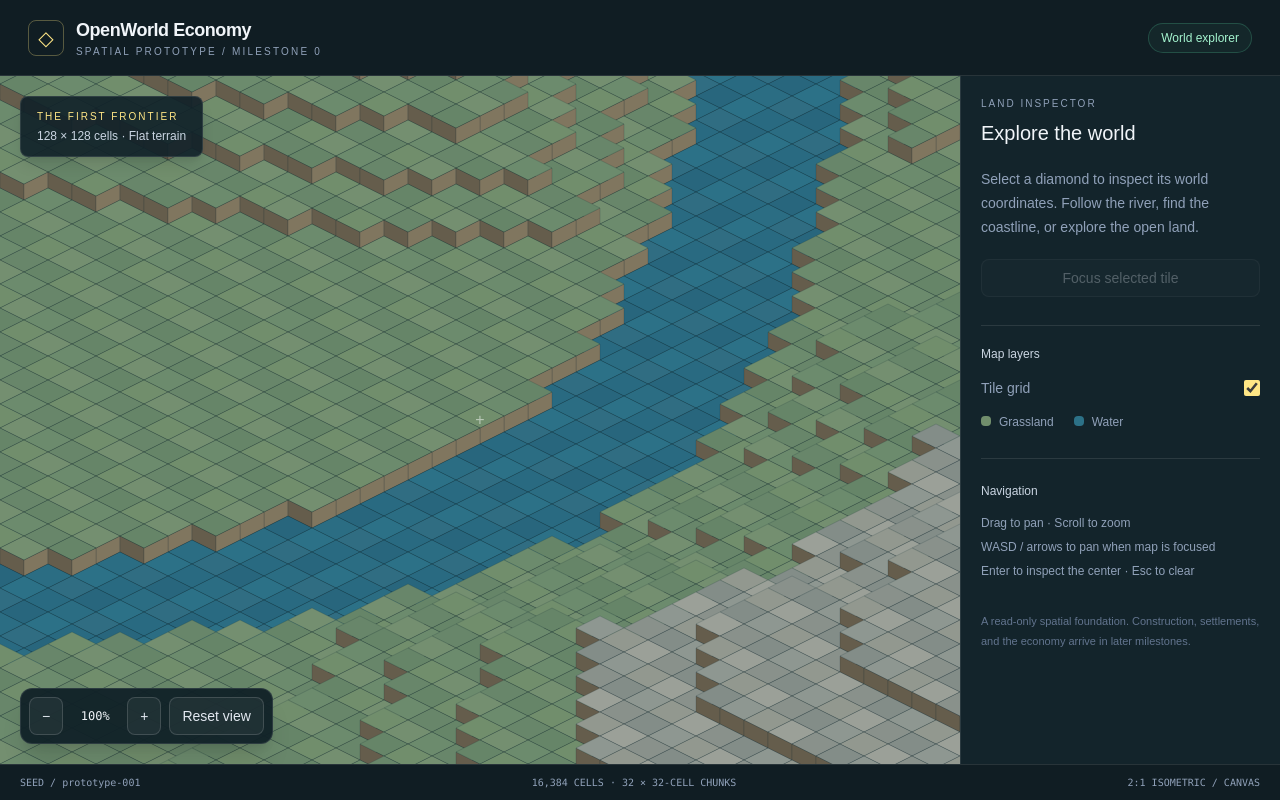
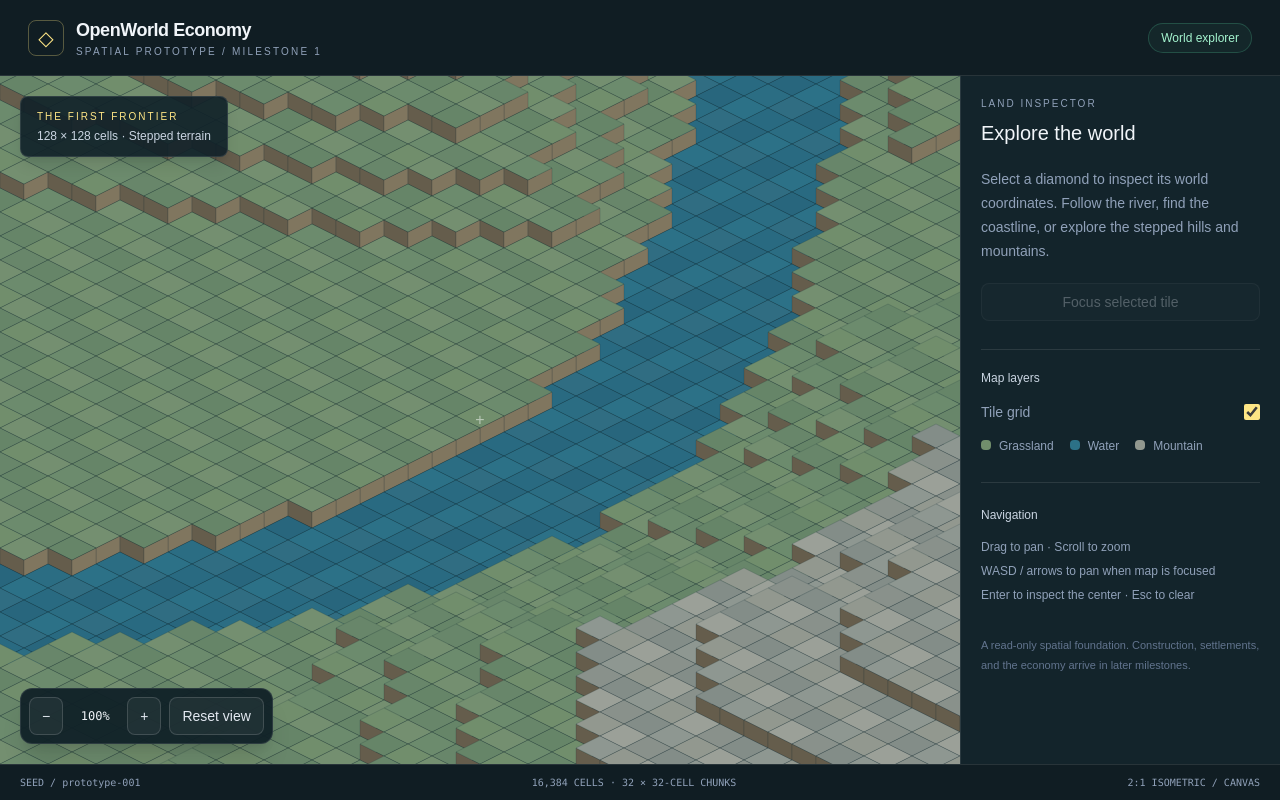
Before and after one commit to J0hnux/iconomy, a Next.js app: page / in a window 1280 px wide. Built offline with nearby package versions, Linux system fonts and the light colour scheme.

Commit message:
feat(map): inspect and focus elevated terrain

```diff
--- a/presentation/world/world-map.tsx
+++ b/presentation/world/world-map.tsx
@@ -2,7 +2,7 @@
 
 import { useEffect, useRef, useState } from "react";
 import { chunkOf, type SurfaceCell, type WorldSnapshot } from "@/world/domain/world";
-import { panCamera, pickCell, zoomCamera, type Camera, type Viewport } from "./projection";
+import { focusCell, panCamera, pickCell, zoomCamera, type Camera, type Viewport } from "./projection";
 import { drawWorld } from "./render";
 
 const button = "rounded-lg border border-white/15 bg-white/5 px-3 py-2 text-sm text-slate-200 transition hover:bg-white/15 focus-visible:outline-2 focus-visible:outline-amber-200 disabled:opacity-30";
@@ -59,7 +59,7 @@ export default function WorldMap({ world }: { world: WorldSnapshot }) {
   return (
     <main className="flex h-dvh min-h-[520px] flex-col overflow-hidden bg-[#101f25] font-sans text-slate-100">
       <header className="z-10 flex flex-wrap items-center justify-between gap-3 border-b border-white/10 bg-[#101d23] px-5 py-4 sm:px-7">
-        <div className="flex items-center gap-3"><span className="flex size-9 items-center justify-center rounded-lg border border-amber-200/30 text-xl text-amber-200" aria-hidden="true">◇</span><div><h1 className="text-lg font-semibold tracking-tight">OpenWorld Economy</h1><p className="text-[10px] uppercase tracking-[0.22em] text-slate-400">Spatial prototype / Milestone 0</p></div></div>
+        <div className="flex items-center gap-3"><span className="flex size-9 items-center justify-center rounded-lg border border-amber-200/30 text-xl text-amber-200" aria-hidden="true">◇</span><div><h1 className="text-lg font-semibold tracking-tight">OpenWorld Economy</h1><p className="text-[10px] uppercase tracking-[0.22em] text-slate-400">Spatial prototype / Milestone 1</p></div></div>
         <span className="rounded-full border border-emerald-300/20 bg-emerald-300/5 px-3 py-1.5 text-xs text-emerald-200">World explorer</span>
       </header>
       <div className="relative flex min-h-0 flex-1 flex-col md:flex-row">
@@ -106,7 +106,7 @@ export default function WorldMap({ world }: { world: WorldSnapshot }) {
               }
             }}
           >Your browser needs Canvas support to display this map.</canvas>
-          <div className="pointer-events-none absolute left-5 top-5 rounded-lg border border-white/10 bg-[#102128]/90 px-4 py-3 shadow-lg"><p className="text-[10px] uppercase tracking-[0.2em] text-amber-200">The first frontier</p><p className="mt-1 text-xs text-slate-300">{world.size} × {world.size} cells · Flat terrain</p></div>
+          <div className="pointer-events-none absolute left-5 top-5 rounded-lg border border-white/10 bg-[#102128]/90 px-4 py-3 shadow-lg"><p className="text-[10px] uppercase tracking-[0.2em] text-amber-200">The first frontier</p><p className="mt-1 text-xs text-slate-300">{world.size} × {world.size} cells · Stepped terrain</p></div>
           <span aria-hidden="true" className="pointer-events-none absolute left-1/2 top-1/2 -translate-x-1/2 -translate-y-1/2 text-white/50">+</span>
           <div className="absolute bottom-5 left-5 flex items-center gap-2 rounded-xl border border-white/10 bg-[#102128]/95 p-2 shadow-xl">
             <button className={button} aria-label="Zoom out" disabled={camera.zoom <= 0.25} onClick={() => zoom(1 / 1.2)}>−</button>
@@ -117,12 +117,12 @@ export default function WorldMap({ world }: { world: WorldSnapshot }) {
         </section>
         <aside className="z-10 w-full shrink-0 overflow-y-auto border-t border-white/10 bg-[#13242b] p-5 md:w-72 md:border-l md:border-t-0 lg:w-80">
           <p className="text-[10px] uppercase tracking-[0.2em] text-slate-400">Land inspector</p>
-          <h2 className="mt-2 text-xl font-medium">{selected ? (selected.terrain === "water" ? "Water" : "Grassland") : "Explore the world"}</h2>
+          <h2 className="mt-2 text-xl font-medium">{selected ? (selected.terrain === "water" ? "Water" : selected.terrain === "mountain" ? "Mountain" : selected.z > 1 ? "Hillside" : "Grassland") : "Explore the world"}</h2>
           <div className="mt-5" aria-live="polite" aria-atomic="true">
-            {selected ? <><div className="grid grid-cols-3 gap-2">{(["x", "y", "z"] as const).map(axis => <div key={axis} className="rounded-lg border border-white/10 bg-black/10 p-3"><p className="text-xs uppercase text-slate-400">{axis}</p><p className="mt-1 font-mono text-xl text-amber-100">{selected[axis]}</p></div>)}</div><p className="mt-4 text-xs text-slate-400">Chunk {chunk?.x}, {chunk?.y} · Surface elevation {selected.z}</p></> : <p className="text-sm leading-6 text-slate-400">Select a diamond to inspect its world coordinates. Follow the river, find the coastline, or explore the open land.</p>}
+            {selected ? <><div className="grid grid-cols-3 gap-2">{(["x", "y", "z"] as const).map(axis => <div key={axis} className="rounded-lg border border-white/10 bg-black/10 p-3"><p className="text-xs uppercase text-slate-400">{axis}</p><p className="mt-1 font-mono text-xl text-amber-100">{selected[axis]}</p></div>)}</div><p className="mt-4 text-xs text-slate-400">Chunk {chunk?.x}, {chunk?.y} · Surface elevation {selected.z}</p></> : <p className="text-sm leading-6 text-slate-400">Select a diamond to inspect its world coordinates. Follow the river, find the coastline, or explore the stepped hills and mountains.</p>}
           </div>
-          <button className={`${button} mt-5 w-full`} disabled={!selected} onClick={() => { if (selected) setCamera(current => ({ ...current, focus: { x: selected.x + 0.5, y: selected.y + 0.5 } })); }}>Focus selected tile</button>
-          <div className="mt-7 border-t border-white/10 pt-5"><h3 className="text-xs font-medium text-slate-300">Map layers</h3><label className="mt-4 flex cursor-pointer items-center justify-between text-sm text-slate-400">Tile grid<input type="checkbox" checked={grid} onChange={event => setGrid(event.target.checked)} className="size-4 accent-amber-200" /></label><div className="mt-4 flex gap-5 text-xs text-slate-400"><span><span className="mr-2 inline-block size-2.5 rounded-sm bg-[#718e6c]" />Grassland</span><span><span className="mr-2 inline-block size-2.5 rounded-sm bg-[#2c7187]" />Water</span></div></div>
+          <button className={`${button} mt-5 w-full`} disabled={!selected} onClick={() => { if (selected) setCamera(current => ({ ...current, focus: focusCell(selected) })); }}>Focus selected tile</button>
+          <div className="mt-7 border-t border-white/10 pt-5"><h3 className="text-xs font-medium text-slate-300">Map layers</h3><label className="mt-4 flex cursor-pointer items-center justify-between text-sm text-slate-400">Tile grid<input type="checkbox" checked={grid} onChange={event => setGrid(event.target.checked)} className="size-4 accent-amber-200" /></label><div className="mt-4 flex flex-wrap gap-4 text-xs text-slate-400"><span><span className="mr-2 inline-block size-2.5 rounded-sm bg-[#718e6c]" />Grassland</span><span><span className="mr-2 inline-block size-2.5 rounded-sm bg-[#2c7187]" />Water</span><span><span className="mr-2 inline-block size-2.5 rounded-sm bg-[#92988f]" />Mountain</span></div></div>
           <div className="mt-7 border-t border-white/10 pt-5 text-xs leading-6 text-slate-400"><h3 className="mb-2 font-medium text-slate-300">Navigation</h3><p>Drag to pan · Scroll to zoom</p><p>WASD / arrows to pan when map is focused</p><p>Enter to inspect the center · Esc to clear</p></div>
           <p className="mt-7 text-[11px] leading-5 text-slate-500">A read-only spatial foundation. Construction, settlements, and the economy arrive in later milestones.</p>
         </aside>
```
